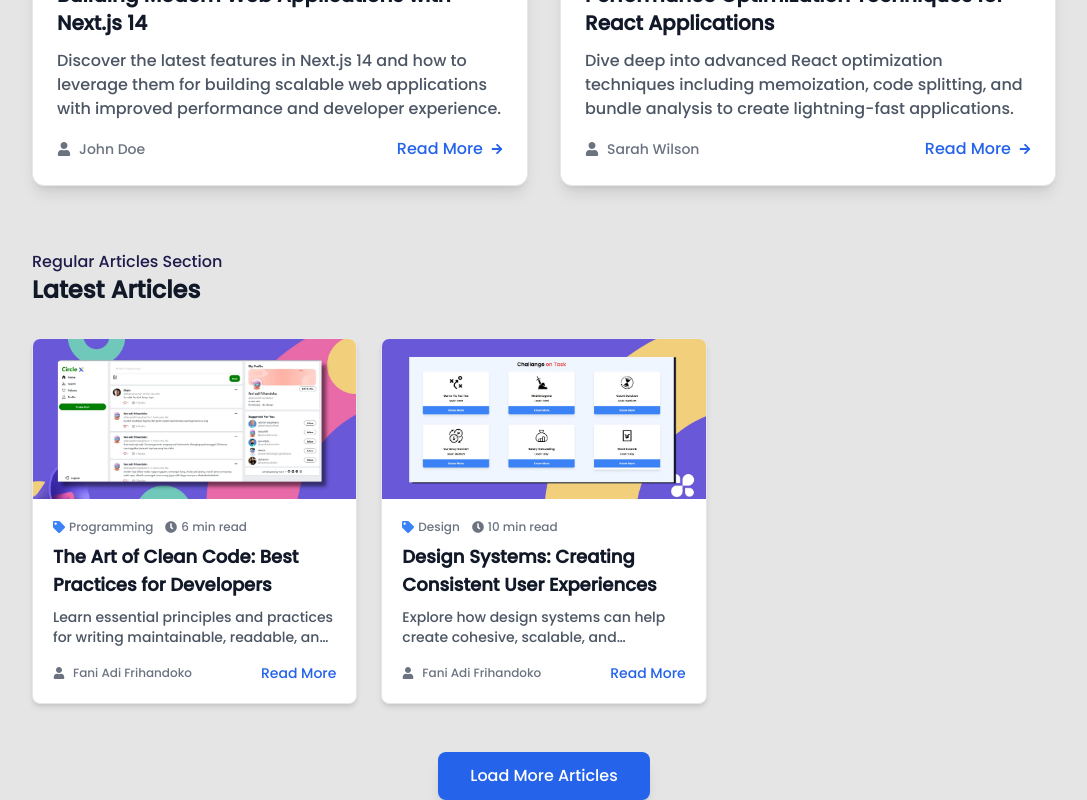
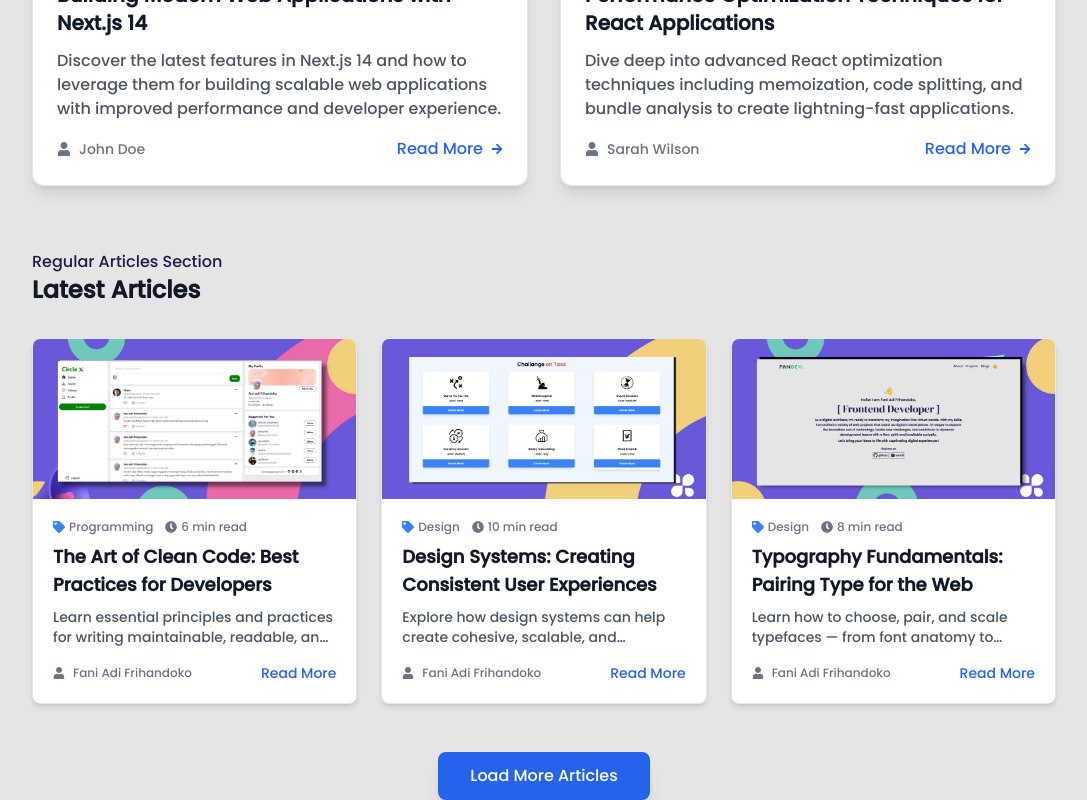
Before and after one commit to faniadifrihandoko1/creativefolio, a Next.js app: page /blogs in a window 1280 px wide. Shown: the part 695-1495 px from the top of the page, without its empty margins (96-1183 px from the left). Built offline with nearby package versions, Linux system fonts and the light colour scheme.

Commit message:
feat(blog): add Typography article for Design category (DEL-14)
- Add 'Typography Fundamentals: Pairing Type for the Web' to blog list (BlogsView)
- Add matching detail entry + content in detail-blog
- Register slug in generateStaticParams so /blogs/[slug] prerenders

```diff
--- a/app/(client)/blogs/[slug]/page.tsx
+++ b/app/(client)/blogs/[slug]/page.tsx
@@ -6,6 +6,7 @@ export const generateStaticParams = async () => {
     { slug: "the-art-of-clean-code-best-practices-for-developers" },
     { slug: "design-systems-creating-consistent-user-experiences" },
     { slug: "performance-optimization-techniques-for-react-applications" },
+    { slug: "typography-fundamentals-pairing-type-for-the-web" },
   ];
 };
 
--- a/app/components/Pages/Blog/detail-blog/index.tsx
+++ b/app/components/Pages/Blog/detail-blog/index.tsx
@@ -200,6 +200,42 @@ function App() {
     tags: ["React", "Performance", "Optimization"],
     readTime: "12 min read",
   },
+  {
+    id: 5,
+    title: "Typography Fundamentals: Pairing Type for the Web",
+    slug: "typography-fundamentals-pairing-type-for-the-web",
+    description:
+      "Learn how to choose, pair, and scale typefaces — from font anatomy to modular scales — to make your web typography readable, expressive, and consistent.",
+    content: `
+      <p>Typography is the voice of your interface. Before users read a single word, the typeface, spacing, and scale already tell them how to feel — formal or playful, trustworthy or edgy. Getting the fundamentals right turns plain text into a design element.</p>
+
+      <h2>1. Know Your Font Anatomy</h2>
+      <p>Every typeface has a personality built from its anatomy: x-height, ascenders, descenders, and contrast between thick and thin strokes. High x-height fonts stay legible at small sizes — ideal for body text on screens.</p>
+
+      <h2>2. Pairing Typefaces</h2>
+      <p>A reliable pairing formula is one serif + one sans-serif, or one display face + one workhorse text face. Keep contrast in the roles (headings vs. body) but harmony in the mood. Two fonts are usually enough; three is the maximum for most interfaces.</p>
+
+      <h3>Practical tips</h3>
+      <ul>
+        <li><strong>Contrast, not clash:</strong> Pair fonts that differ in at least one axis — weight, width, or style</li>
+        <li><strong>One superfamily:</strong> When in doubt, use different weights of the same family</li>
+        <li><strong>Test real content:</strong> Preview with your actual copy, not lorem ipsum</li>
+      </ul>
+
+      <h2>3. Scale With a Modular Scale</h2>
+      <p>Build your type scale from a base size and a ratio (1.25, 1.333, or 1.5). A modular scale creates rhythm: headings, subheadings, and body text relate to each other mathematically instead of by guesswork.</p>
+
+      <h2>4. Line Length and Spacing</h2>
+      <p>Aim for 45–75 characters per line for body text, with line-height around 1.5–1.7. Generous spacing between paragraphs and sections gives the eye clear landmarks while scanning.</p>
+
+      <h2>Conclusion</h2>
+      <p>Good typography is invisible — readers notice the message, not the letters. Master anatomy, pairing, scale, and spacing, and your interfaces will communicate with clarity and character.</p>
+    `,
+    author: "Fani Adi Frihandoko",
+    publishedAt: "2024-01-25",
+    tags: ["Typography", "Web Design", "Design Fundamentals"],
+    readTime: "8 min read",
+  },
 ];
 
 export const BlogDetailView = ({ params }: BlogDetailProps) => {
--- a/app/components/view/(client)/blogs/index.tsx
+++ b/app/components/view/(client)/blogs/index.tsx
@@ -65,6 +65,19 @@ const sampleBlogs = [
     category: "Web Development",
     image: "/images/the-scientis.jpg",
     featured: true,
+  },
+  {
+    id: 5,
+    title: "Typography Fundamentals: Pairing Type for the Web",
+    slug: "typography-fundamentals-pairing-type-for-the-web",
+    excerpt:
+      "Learn how to choose, pair, and scale typefaces — from font anatomy to modular scales — to make your web typography readable, expressive, and consistent.",
+    author: "Fani Adi Frihandoko",
+    date: "2024-01-25",
+    readTime: "8 min read",
+    category: "Design",
+    image: "/images/portofolio.jpg",
+    featured: false,
   },
 ];
 
```
